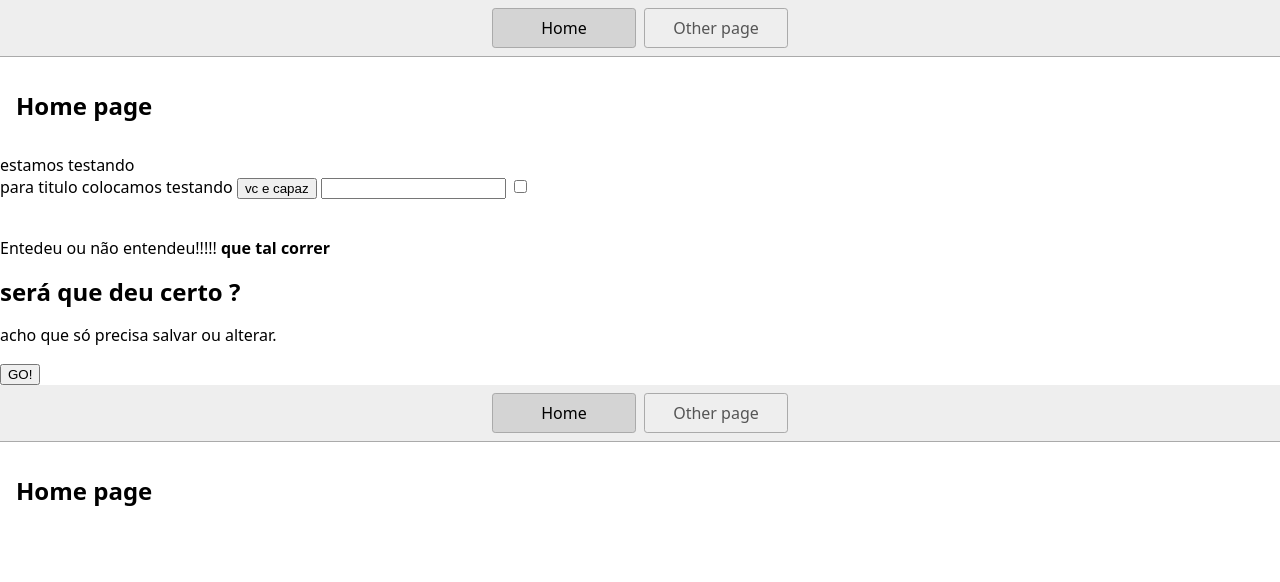
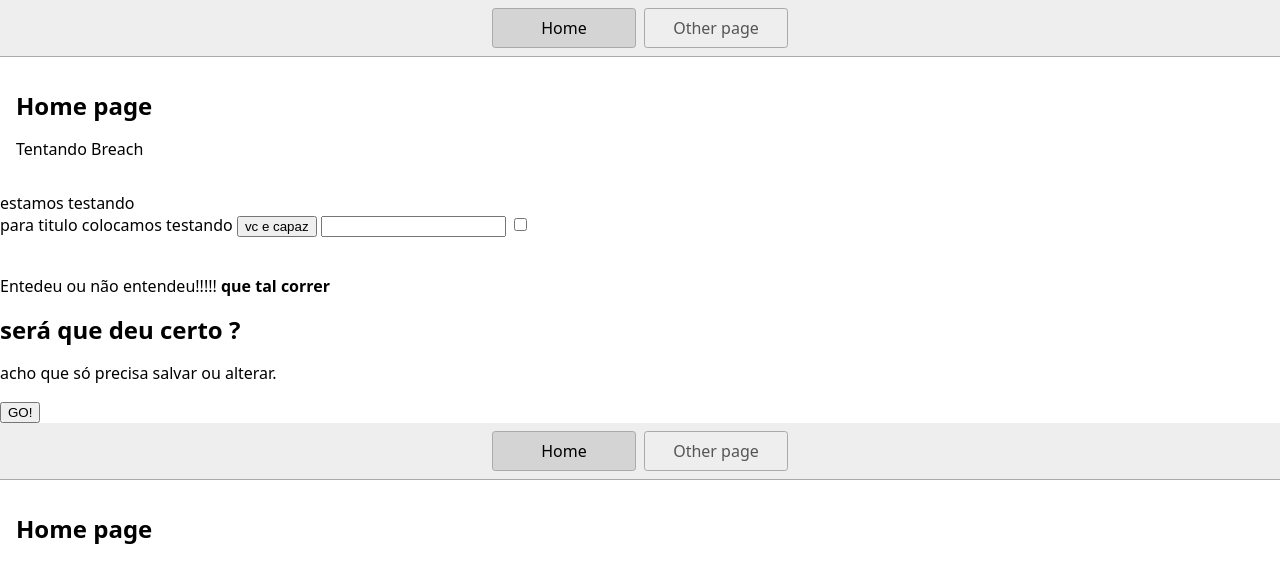
Before and after one commit to An10show/Fazendo-Atualiz-o-p-Git, a plain HTML site: page index.html in a window 1280 px wide. Drawn offline with Linux system fonts and the light colour scheme.

Commit message:
Novo Titulo

```diff
--- a/index.html
+++ b/index.html
@@ -18,6 +18,7 @@
     </nav>
     <main>
       <h1>Home page</h1>
+      <p>Tentando Breach</p>
     </main>
   </body>
 </html>
```
